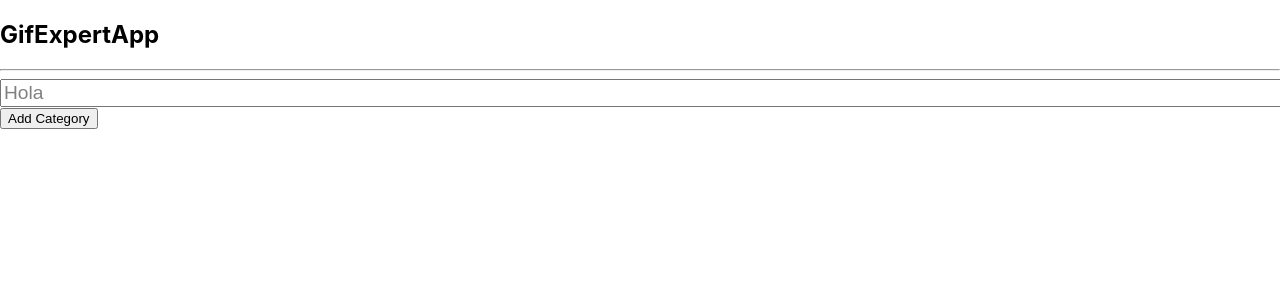
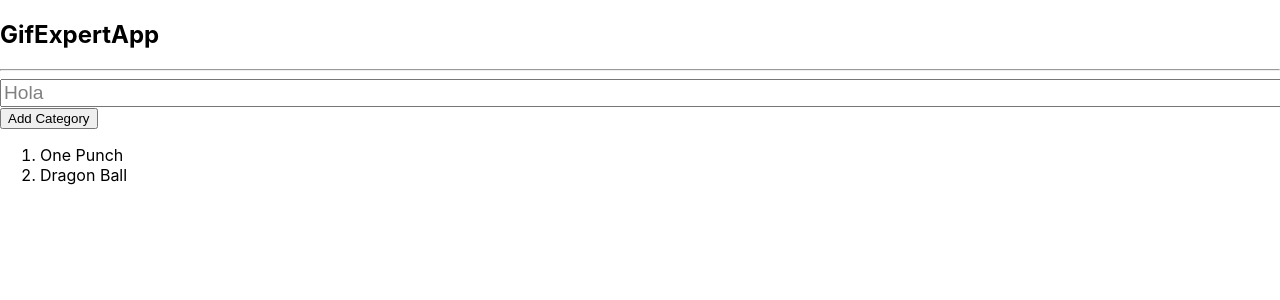
Before and after one commit to Kurtz1993/gif-expert, a React (Create React App) app: page / in a window 1280 px wide. Shown: the top 300 px of the page. Built offline with nearby package versions, Linux system fonts and the light colour scheme.

Commit message:
Pass setCategories to child component

```diff
--- a/src/AddCategory.tsx
+++ b/src/AddCategory.tsx
@@ -1,6 +1,10 @@
-import { ChangeEvent, FormEvent, useState } from 'react';
+import { ChangeEvent, Dispatch, FormEvent, SetStateAction, useState } from 'react';
 
-export default function AddCategory() {
+interface AddCategoryProps {
+  setCategories: Dispatch<SetStateAction<string[]>>;
+}
+
+export default function AddCategory({ setCategories }: AddCategoryProps) {
   const [inputValue, setInputValue] = useState('Hola');
 
   const handleChange = (e: ChangeEvent<HTMLInputElement>) => {
@@ -9,7 +13,9 @@ export default function AddCategory() {
 
   const handleSubmit = (e: FormEvent) => {
     e.preventDefault();
-    console.log(e);
+
+    setCategories(categories => [...categories, inputValue]);
+    setInputValue('');
   };
 
   return (
--- a/src/GifExpertApp.tsx
+++ b/src/GifExpertApp.tsx
@@ -1,12 +1,21 @@
+import { useState } from 'react';
 import AddCategory from './AddCategory';
 
 export default function GifExpertApp() {
+  const [categories, setCategories] = useState(['One Punch', 'Dragon Ball']);
+
   return (
     <>
       <h2>GifExpertApp</h2>
       <hr />
 
-      <AddCategory />
+      <AddCategory setCategories={setCategories} />
+
+      <ol>
+        {categories.map(category => (
+          <li key={category}>{category}</li>
+        ))}
+      </ol>
     </>
   );
 }
```
